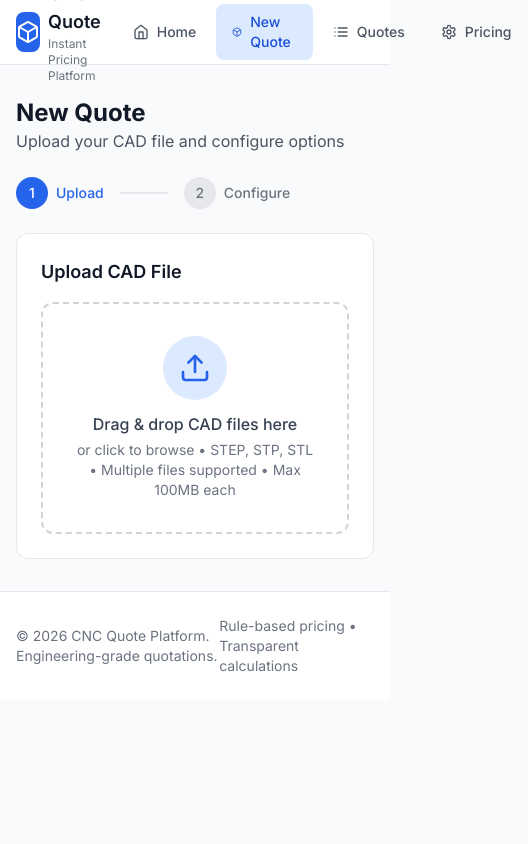
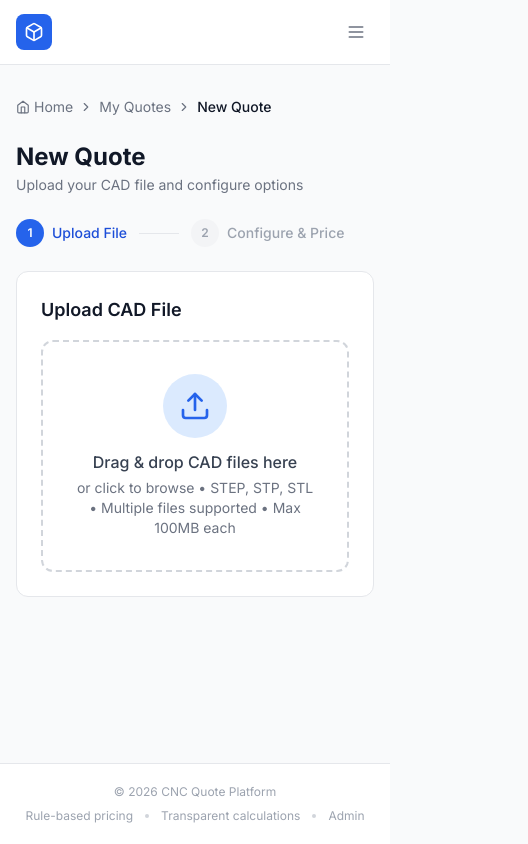
Before and after one commit to bhargav-1910/CADQUOTE, a React (Vite) app in the folder frontend/: page /quote in a window 390 px wide. Shown: the whole page, 528 px wide, since content can reach past the window. Built offline with nearby package versions, Linux system fonts and the light colour scheme.

Commit message:
feat: improved navigation - breadcrumbs, mobile nav, step indicator, fix row click

```diff
--- a/frontend/src/components/Layout.tsx
+++ b/frontend/src/components/Layout.tsx
@@ -1,6 +1,6 @@
-import { ReactNode } from 'react';
+import { useState, ReactNode } from 'react';
 import { Link, useLocation } from 'react-router-dom';
-import { Box, Home, List, Settings } from 'lucide-react';
+import { Box, Home, List, Settings, PlusCircle, Menu, X } from 'lucide-react';
 
 interface LayoutProps {
   children: ReactNode;
@@ -8,67 +8,147 @@ interface LayoutProps {
 
 const Layout = ({ children }: LayoutProps) => {
   const location = useLocation();
+  const [mobileOpen, setMobileOpen] = useState(false);
 
-  const navItems = [
-    { path: '/', label: 'Home', icon: Home },
-    { path: '/quote', label: 'New Quote', icon: Box },
-    { path: '/quotes', label: 'Quotes', icon: List },
-    { path: '/admin/pricing', label: 'Pricing', icon: Settings },
+  const mainNav = [
+    { path: '/', label: 'Home', icon: Home, exact: true },
+    { path: '/quote', label: 'New Quote', icon: PlusCircle, exact: true },
+    { path: '/quotes', label: 'My Quotes', icon: List, exact: false },
   ];
 
+  const isActive = (path: string, exact: boolean) =>
+    exact ? location.pathname === path : location.pathname.startsWith(path);
+
   return (
-    <div className="min-h-screen bg-gray-50">
+    <div className="min-h-screen bg-gray-50 flex flex-col">
       {/* Header */}
       <header className="bg-white border-b border-gray-200 sticky top-0 z-50">
         <div className="max-w-7xl mx-auto px-4 sm:px-6 lg:px-8">
-          <div className="flex justify-between items-center h-16">
+          <div className="flex items-center justify-between h-16">
+
             {/* Logo */}
-            <Link to="/" className="flex items-center gap-2">
-              <div className="w-10 h-10 bg-primary-600 rounded-lg flex items-center justify-center">
-                <Box className="w-6 h-6 text-white" />
+            <Link to="/" className="flex items-center gap-2.5 shrink-0">
+              <div className="w-9 h-9 bg-primary-600 rounded-lg flex items-center justify-center">
+                <Box className="w-5 h-5 text-white" />
               </div>
-              <div>
-                <h1 className="text-lg font-semibold text-gray-900">CNC Quote</h1>
-                <p className="text-xs text-gray-500">Instant Pricing Platform</p>
+              <div className="hidden sm:block">
+                <p className="text-sm font-semibold text-gray-900 leading-tight">CNC Quote</p>
+                <p className="text-[11px] text-gray-400 leading-tight">Instant Pricing Platform</p>
               </div>
             </Link>
 
-            {/* Navigation */}
-            <nav className="flex items-center gap-1">
-              {navItems.map((item) => {
-                const Icon = item.icon;
-                const isActive = location.pathname === item.path;
+            {/* Desktop nav */}
+            <nav className="hidden md:flex items-center gap-0.5">
+              {mainNav.map(({ path, label, icon: Icon, exact }) => {
+                const active = isActive(path, exact);
                 return (
                   <Link
-                    key={item.path}
-                    to={item.path}
-                    className={`flex items-center gap-2 px-4 py-2 rounded-lg text-sm font-medium transition-colors ${
-                      isActive
-                        ? 'bg-primary-100 text-primary-700'
-                        : 'text-gray-600 hover:bg-gray-100 hover:text-gray-900'
+                    key={path}
+                    to={path}
+                    className={`flex items-center gap-1.5 px-3.5 py-2 rounded-lg text-sm font-medium transition-colors ${
+                      active
+                        ? 'bg-primary-50 text-primary-700'
+                        : 'text-gray-500 hover:text-gray-900 hover:bg-gray-100'
                     }`}
                   >
                     <Icon className="w-4 h-4" />
-                    {item.label}
+                    {label}
                   </Link>
                 );
               })}
+
+              {/* Divider */}
+              <span className="w-px h-5 bg-gray-200 mx-2" />
+
+              {/* Admin */}
+              <Link
+                to="/admin/pricing"
+                title="Pricing Admin"
+                className={`flex items-center gap-1.5 px-3.5 py-2 rounded-lg text-sm font-medium transition-colors ${
+                  location.pathname.startsWith('/admin')
+                    ? 'bg-amber-50 text-amber-700'
+                    : 'text-gray-400 hover:text-gray-700 hover:bg-gray-100'
+                }`}
+              >
+                <Settings className="w-4 h-4" />
+                <span className="hidden lg:inline">Admin</span>
+              </Link>
             </nav>
+
+            {/* New Quote CTA (desktop) */}
+            <Link
+              to="/quote"
+              className="hidden md:flex items-center gap-1.5 px-4 py-2 bg-primary-600 text-white text-sm font-medium rounded-lg hover:bg-primary-700 transition-colors"
+            >
+              <PlusCircle className="w-4 h-4" />
+              New Quote
+            </Link>
+
+            {/* Mobile toggle */}
+            <button
+              onClick={() => setMobileOpen((o) => !o)}
+              className="md:hidden p-2 rounded-lg text-gray-500 hover:bg-gray-100"
+              aria-label="Toggle menu"
+            >
+              {mobileOpen ? <X className="w-5 h-5" /> : <Menu className="w-5 h-5" />}
+            </button>
           </div>
         </div>
+
+        {/* Mobile menu */}
+        {mobileOpen && (
+          <div className="md:hidden border-t border-gray-100 bg-white px-4 py-3 space-y-1">
+            {mainNav.map(({ path, label, icon: Icon, exact }) => {
+              const active = isActive(path, exact);
+              return (
+                <Link
+                  key={path}
+                  to={path}
+                  onClick={() => setMobileOpen(false)}
+                  className={`flex items-center gap-2 px-3 py-2.5 rounded-lg text-sm font-medium transition-colors ${
+                    active ? 'bg-primary-50 text-primary-700' : 'text-gray-600 hover:bg-gray-100'
+                  }`}
+                >
+                  <Icon className="w-4 h-4" />
+                  {label}
+                </Link>
+              );
+            })}
+            <div className="border-t border-gray-100 pt-2 mt-2">
+              <Link
+                to="/admin/pricing"
+                onClick={() => setMobileOpen(false)}
+                className={`flex items-center gap-2 px-3 py-2.5 rounded-lg text-sm font-medium transition-colors ${
+                  location.pathname.startsWith('/admin')
+                    ? 'bg-amber-50 text-amber-700'
+                    : 'text-gray-500 hover:bg-gray-100'
+                }`}
+              >
+                <Settings className="w-4 h-4" />
+                Pricing Admin
+              </Link>
+            </div>
+          </div>
+        )}
       </header>
 
       {/* Main Content */}
-      <main className="max-w-7xl mx-auto px-4 sm:px-6 lg:px-8 py-8">
+      <main className="flex-1 max-w-7xl w-full mx-auto px-4 sm:px-6 lg:px-8 py-8">
         {children}
       </main>
 
       {/* Footer */}
-      <footer className="bg-white border-t border-gray-200 mt-auto">
-        <div className="max-w-7xl mx-auto px-4 sm:px-6 lg:px-8 py-6">
-          <div className="flex justify-between items-center text-sm text-gray-500">
-            <p>© 2026 CNC Quote Platform. Engineering-grade quotations.</p>
-            <p>Rule-based pricing • Transparent calculations</p>
+      <footer className="bg-white border-t border-gray-200">
+        <div className="max-w-7xl mx-auto px-4 sm:px-6 lg:px-8 py-5">
+          <div className="flex flex-col sm:flex-row sm:justify-between items-center gap-2 text-xs text-gray-400">
+            <p>© 2026 CNC Quote Platform</p>
+            <div className="flex items-center gap-3">
+              <span>Rule-based pricing</span>
+              <span className="w-1 h-1 rounded-full bg-gray-300" />
+              <span>Transparent calculations</span>
+              <span className="w-1 h-1 rounded-full bg-gray-300" />
+              <Link to="/admin/pricing" className="hover:text-gray-600 transition-colors">Admin</Link>
+            </div>
           </div>
         </div>
       </footer>
--- a/frontend/src/pages/QuoteBuilder.tsx
+++ b/frontend/src/pages/QuoteBuilder.tsx
@@ -1,6 +1,6 @@
 import { useState, useEffect, useCallback } from 'react';
-import { useNavigate, useLocation } from 'react-router-dom';
-import { ArrowLeft, FileText, Loader2, CheckCircle, Package } from 'lucide-react';
+import { useNavigate, useLocation, Link } from 'react-router-dom';
+import { ArrowLeft, FileText, Loader2, CheckCircle, Package, Home, ChevronRight } from 'lucide-react';
 import FileUpload from '@/components/FileUpload';
 import ModelViewer from '@/components/ModelViewer';
 import ConfigurationPanel from '@/components/ConfigurationPanel';
@@ -232,20 +232,35 @@ const QuoteBuilder = () => {
 
   return (
     <div className="space-y-6">
+      {/* Breadcrumb */}
+      <nav className="flex items-center gap-1.5 text-sm text-gray-500">
+        <Link to="/" className="flex items-center gap-1 hover:text-gray-900 transition-colors">
+          <Home className="w-3.5 h-3.5" />
+          Home
+        </Link>
+        <ChevronRight className="w-3.5 h-3.5" />
+        <Link to="/quotes" className="hover:text-gray-900 transition-colors">My Quotes</Link>
+        <ChevronRight className="w-3.5 h-3.5" />
+        <span className="text-gray-900 font-medium">New Quote</span>
+      </nav>
+
       {/* Header */}
       <div className="flex items-center justify-between">
         <div>
           <h1 className="text-2xl font-bold text-gray-900">
             {isMultiMode ? `New Quote — ${multiFiles.length} Files` : 'New Quote'}
           </h1>
-          <p className="text-gray-600">
+          <p className="text-gray-500 text-sm mt-0.5">
             {isMultiMode
               ? `Configure shared options and generate quotes for all ${multiFiles.length} files at once.`
               : 'Upload your CAD file and configure options'}
           </p>
         </div>
-        {step === 'configure' && (
-          <button onClick={resetToUpload} className="flex items-center gap-2 text-gray-600 hover:text-gray-900">
+        {step === 'configure' && !isMultiMode && (
+          <button
+            onClick={resetToUpload}
+            className="flex items-center gap-2 text-sm text-gray-500 hover:text-gray-900 border border-gray-200 px-3 py-2 rounded-lg hover:bg-gray-50 transition-colors"
+          >
             <ArrowLeft className="w-4 h-4" />
             Start Over
           </button>
@@ -254,28 +269,41 @@ const QuoteBuilder = () => {
 
       {/* Progress steps — single-file only */}
       {!isMultiMode && (
-        <div className="flex items-center gap-4">
-          {(['upload', 'configure'] as const).map((s, i) => (
+        <div className="flex items-center gap-2">
+          {(['upload', 'configure'] as const).map((s, i) => {
+            const steps = ['upload', 'configure'] as const;
+            const currentIdx = steps.indexOf(step);
+            const isDone = i < currentIdx;
+            const isCurrentStep = step === s;
+            const labels = ['Upload File', 'Configure & Price'];
+            return (
               <div key={s} className="flex items-center gap-2">
+                <div className="flex items-center gap-2">
                   <div
-                className={`w-8 h-8 rounded-full flex items-center justify-center text-sm font-medium ${
-                  step === s
+                    className={`w-7 h-7 rounded-full flex items-center justify-center text-xs font-semibold transition-colors ${
+                      isDone
+                        ? 'bg-green-500 text-white'
+                        : isCurrentStep
                         ? 'bg-primary-600 text-white'
-                    : i < (['upload', 'configure'] as const).indexOf(step)
-                    ? 'bg-green-500 text-white'
-                    : 'bg-gray-200 text-gray-500'
+                        : 'bg-gray-100 text-gray-400'
                     }`}
                   >
-                {i < (['upload', 'configure'] as const).indexOf(step)
-                  ? <CheckCircle className="w-5 h-5" />
-                  : i + 1}
+                    {isDone ? <CheckCircle className="w-4 h-4" /> : i + 1}
                   </div>
-              <span className={`text-sm font-medium capitalize ${step === s ? 'text-primary-600' : 'text-gray-500'}`}>
-                {s}
+                  <span
+                    className={`text-sm font-medium ${
+                      isCurrentStep ? 'text-primary-700' : isDone ? 'text-green-600' : 'text-gray-400'
+                    }`}
+                  >
+                    {labels[i]}
                   </span>
-              {i < 1 && <div className="w-12 h-0.5 bg-gray-200 ml-2" />}
                 </div>
-          ))}
+                {i < 1 && (
+                  <div className={`h-px w-10 mx-1 ${isDone ? 'bg-green-400' : 'bg-gray-200'}`} />
+                )}
+              </div>
+            );
+          })}
         </div>
       )}
 
--- a/frontend/src/pages/QuoteDetail.tsx
+++ b/frontend/src/pages/QuoteDetail.tsx
@@ -1,7 +1,7 @@
 import { useEffect, useState } from 'react';
 import { useParams, Link } from 'react-router-dom';
 import {
-  ArrowLeft, Download, FileText, Mail, Loader2,
+  ChevronRight, Download, FileText, Mail, Loader2, Home,
   AlertCircle, CheckCircle, Package, Clock, User
 } from 'lucide-react';
 import type { Quote } from '@/types';
@@ -83,10 +83,10 @@ const QuoteDetail = () => {
             <p className="text-red-600 mt-1">{error || 'Quote not found'}</p>
             <Link
               to="/quotes"
-              className="inline-flex items-center gap-2 mt-4 text-red-700 hover:text-red-800"
+              className="inline-flex items-center gap-2 mt-4 text-sm font-medium text-red-700 hover:text-red-800"
             >
-              <ArrowLeft className="w-4 h-4" />
-              Back to Quotes
+              <ChevronRight className="w-4 h-4 rotate-180" />
+              Back to My Quotes
             </Link>
           </div>
         </div>
@@ -98,15 +98,20 @@ const QuoteDetail = () => {
 
   return (
     <div className="space-y-6">
+      {/* Breadcrumb */}
+      <nav className="flex items-center gap-1.5 text-sm text-gray-500">
+        <Link to="/" className="flex items-center gap-1 hover:text-gray-900 transition-colors">
+          <Home className="w-3.5 h-3.5" />
+          Home
+        </Link>
+        <ChevronRight className="w-3.5 h-3.5" />
+        <Link to="/quotes" className="hover:text-gray-900 transition-colors">My Quotes</Link>
+        <ChevronRight className="w-3.5 h-3.5" />
+        <span className="text-gray-900 font-medium">{quote.quote_number}</span>
+      </nav>
+
       {/* Header */}
       <div className="flex items-center justify-between">
-        <div className="flex items-center gap-4">
-          <Link
-            to="/quotes"
-            className="w-10 h-10 flex items-center justify-center rounded-lg border border-gray-200 hover:bg-gray-50"
-          >
-            <ArrowLeft className="w-5 h-5 text-gray-600" />
-          </Link>
         <div>
           <div className="flex items-center gap-3">
             <h1 className="text-2xl font-bold text-gray-900">{quote.quote_number}</h1>
@@ -122,15 +127,20 @@ const QuoteDetail = () => {
               {quote.status}
             </span>
           </div>
-            <p className="text-gray-600">Created {formatDate(quote.created_at)}</p>
-          </div>
+          <p className="text-gray-500 text-sm mt-0.5">Created {formatDate(quote.created_at)}</p>
         </div>
 
         <div className="flex gap-3">
+          <Link
+            to="/quotes"
+            className="flex items-center gap-2 px-4 py-2 border border-gray-200 text-gray-600 font-medium rounded-lg hover:bg-gray-50 transition-colors text-sm"
+          >
+            All Quotes
+          </Link>
           <button
             onClick={handleDownloadPDF}
             disabled={generating}
-            className="flex items-center gap-2 px-4 py-2 bg-primary-600 text-white font-medium rounded-lg hover:bg-primary-700 transition-colors disabled:opacity-50"
+            className="flex items-center gap-2 px-4 py-2 bg-primary-600 text-white font-medium rounded-lg hover:bg-primary-700 transition-colors disabled:opacity-50 text-sm"
           >
             {generating ? (
               <Loader2 className="w-4 h-4 animate-spin" />
--- a/frontend/src/pages/QuoteList.tsx
+++ b/frontend/src/pages/QuoteList.tsx
@@ -1,6 +1,6 @@
 import { useEffect, useState } from 'react';
-import { Link, useLocation } from 'react-router-dom';
-import { FileText, Plus, Clock, Loader2, AlertCircle, CheckCircle } from 'lucide-react';
+import { Link, useLocation, useNavigate } from 'react-router-dom';
+import { FileText, Plus, Clock, Loader2, AlertCircle, CheckCircle, ChevronRight, Home } from 'lucide-react';
 import type { QuoteListItem } from '@/types';
 import { listQuotes } from '@/services/api';
 
@@ -10,6 +10,7 @@ const QuoteList = () => {
   const [error, setError] = useState<string | null>(null);
 
   const location = useLocation();
+  const navigate = useNavigate();
   const batchResult = location.state as { batchIds?: string[]; batchTotal?: number } | null;
 
   useEffect(() => {
@@ -69,7 +70,16 @@ const QuoteList = () => {
 
   return (
     <div className="space-y-6">
-      {/* Header */}
+      {/* Breadcrumb */}
+      <nav className="flex items-center gap-1.5 text-sm text-gray-500">
+        <Link to="/" className="flex items-center gap-1 hover:text-gray-900 transition-colors">
+          <Home className="w-3.5 h-3.5" />
+          Home
+        </Link>
+        <ChevronRight className="w-3.5 h-3.5" />
+        <span className="text-gray-900 font-medium">My Quotes</span>
+      </nav>
+
       {/* Batch success banner */}
       {batchResult?.batchIds && batchResult.batchIds.length > 0 && (
         <div className="bg-green-50 border border-green-200 rounded-xl p-4 flex items-center gap-3">
@@ -158,7 +168,7 @@ const QuoteList = () => {
                 <tr
                   key={quote.id}
                   className="hover:bg-gray-50 cursor-pointer"
-                  onClick={() => window.location.href = `/quotes/${quote.id}`}
+                  onClick={() => navigate(`/quotes/${quote.id}`)}
                 >
                   <td className="px-6 py-4">
                     <Link
```
Also changed, not shown: frontend/src/pages/HomePage.tsx (+10 -1 lines). Lines whose indentation alone changed are shown as unchanged.
